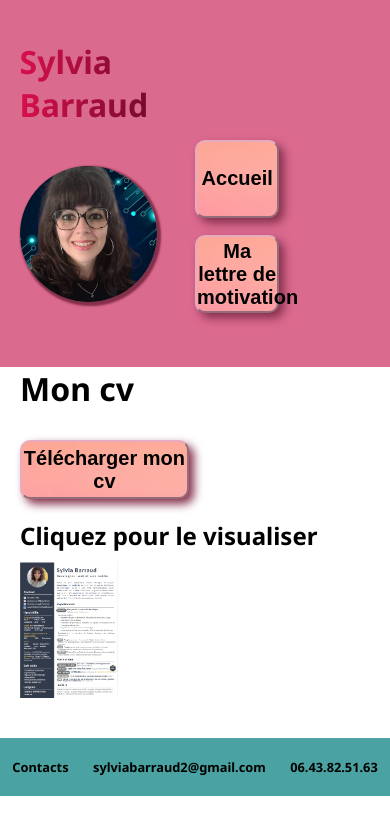
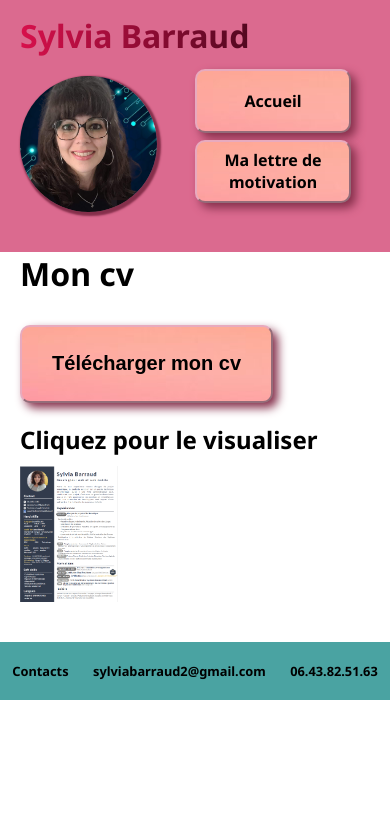
Before and after one commit to Sylviatoo/monsite2, a plain HTML site: page cvSB.html in a window 390 px wide. Drawn offline with Linux system fonts and the light colour scheme.

Commit message:
responsive settings

```diff
--- a/annexeCV.css
+++ b/annexeCV.css
@@ -30,9 +30,9 @@ body {
 
 nav>p {
     font-size: 2rem;
+    margin-left: 20px;
     font-weight: bold;
-    margin-left: 10%;
-    margin-bottom: 5%;
+    font-family: var(--police);
 }
 
 #citation{
@@ -57,8 +57,12 @@ header {
     align-items: center;
     padding-bottom: 20px;
     background-color: var(--backgroundcolor);
-    padding-top: 40px;
     padding-bottom: 40px;
+}
+
+header>nav{
+    grid-row: 1/2;
+    grid-column: 1/3;
 }
 
 header>img{
@@ -74,10 +78,11 @@ header>button {
     border-color: var(--buttoncolor);
     border-radius: 10px;
     box-shadow:var(--shadow) 5px 5px 10px;
-    font-size: 1.25rem;
+    font-size: 1rem;
     font-weight: bold;
-    width: 10vh;
-    height:20vw;
+    font-family: var(--police);
+    width: 80%;
+    height:90%;
     margin-bottom: 10px;
 }
 
@@ -103,8 +108,8 @@ main>.buttonc {
     box-shadow:var(--shadow) 5px 5px 10px;
     font-size: 1.25rem;
     font-weight: bold;
-    width: 20vh;
-    height:15vw;
+    width: 30vh;
+    height:20vw;
     margin-bottom: 20px;
     margin-top: 20px;
     margin-left: 20px;
@@ -173,7 +178,7 @@ footer {
     }
 
     footer{
-        font-size: 1.5rem;
+        font-size: 1rem;
     }
     }
 
@@ -216,7 +221,7 @@ footer {
     }
 
     footer {
-            font-size: 1.5rem;
+            font-size: 0.6rem;
             padding-bottom: 20px;
     }
     }
--- a/annexeLM.css
+++ b/annexeLM.css
@@ -34,16 +34,19 @@ header {
     grid-template-rows: repeat(3, 1fr);
     background-color: var(--backgroundcolor);
     margin:auto 0;
+    padding-bottom : 40px;
     justify-content: center;
     align-items: center;
-    padding-bottom: 20px;
+}
+
+header>nav{
+    grid-column: 1/3;
+    grid-row:1/2;
 }
 
 header>nav>p{
-    grid-column: 1/2;
-    grid-row:1/2;
     margin-left: 20px;
-    font-size: 3rem;
+    font-size: 2rem;
     font-weight: bold;
 }
 
@@ -72,9 +75,10 @@ header>button {
     box-shadow:var(--shadow) 5px 5px 10px;
     font-size: 1.25rem;
     font-weight: bold;
-    width: 10vh;
-    height:20vw;
+    width: 80%;
+    height:90%;
     margin-bottom: 10px;
+    font-family: var(--police);
 }
 
 h1 {
@@ -169,21 +173,21 @@ footer {
     }
 
     main>p{
-        font-size: 2rem;
+        font-size: 1.5rem;
         margin-left: 70px;
         margin-right: 70px;
     }
 
     #logo {
         width:30vw;
-        height:10vh;
+        height:20vh;
         margin-left: 60px;
         margin-top: 20px;
         margin-bottom: 20px;
     }
 
     footer, .contacts {
-        font-size: 1.5rem;
+        font-size: 1rem;
     }
 
     .contacts {
@@ -205,15 +209,14 @@ footer {
         margin-left: 80px;
     }
 
-
     header>img {
         margin-left: 120px;
     }
 
     .buttona, .buttonb {
         margin-left: 80px;
-        width:30vw;
-        height:15vh;
+        width:25vw;
+        height:20vh;
         font-size: 1.5rem;
     }
 
@@ -239,14 +242,14 @@ footer {
 
     #logo {
         width:30vw;
-        height:20vh;
+        height:30vh;
         margin-left: 60px;
         margin-top: 20px;
         margin-bottom: 20px;
     }
 
     footer, .contacts {
-        font-size: 2rem;
+        font-size: 0.6rem;
     }
 
     .contacts {
--- a/style.css
+++ b/style.css
@@ -30,19 +30,21 @@ body {
 
 header {
     background-color: var(--backgroundcolor);
-    padding-top: 40px;
     padding-bottom: 40px;
+}
+
+nav {
+    margin-bottom: 20px;
 }
 
 nav>p {
     font-size: 2rem;
     font-weight: bold;
-    margin-left: 10%;
-    margin-bottom: 5%;
+    margin-left: 20px;
 }
 
 #citation{
-    font-size: 1.5rem;
+    font-size: 1rem;
 }
 
 #dégradé {
@@ -56,23 +58,23 @@ nav>p {
 h1 {
     font-size: 2.5rem;
     text-align: center;
-    margin-bottom: 20px;
 }
 
 .conteneur {
     display:grid;
     grid-template-columns: repeat(2, 1fr);
     grid-template-rows: repeat(3, 1fr);
-    width:60vw;
-    height:40vh;
-    gap:40px;
-    margin:auto 0;
+    margin: auto 0;
+}
+
+.button1, .button2 {
+    margin-top: 30px;
 }
 
 .button1, .button2, .button3, .button4{
-    width: 120%;
-    height:70%;
-    margin-left: 50%;
+    width: 70%;
+    height: 40%;
+    margin-left: 20%;
 }
 
 .button1 {
@@ -100,8 +102,8 @@ h1 {
     grid-row: 1/2;
     border-radius: 50%;
     box-shadow: var(--shadow) 2px 2px 2px 2px;
-    width:70%;
-    margin-left: 40%;
+    width:40%;
+    margin-left: 30%;
 }
 
 header>div>button {
@@ -109,8 +111,9 @@ header>div>button {
     border-color: var(--buttoncolor);
     border-radius: 10px;
     box-shadow:var(--shadow) 5px 5px 10px;
-    font-size: 1.25rem;
+    font-size: 1rem;
     font-weight: bold;
+    font-family: var(--police);
 }
 
 span{
@@ -157,8 +160,8 @@ main>article>button{
     margin-bottom: 10px;
     font-size: 1rem;
     font-weight: bold;
-    width:40vw;
-    height:10vh;
+    width:50vw;
+    height:20vh;
 }
 
 footer {
@@ -169,7 +172,7 @@ footer {
     background-color: var(--footer);
     color: black;
     font-weight: bold;
-    font-size: 0.8rem;
+    font-size: 0.6rem;
     padding-top:20px;
     padding-bottom: 20px;
 }
@@ -193,8 +196,17 @@ footer {
 
     .button1, .button2, .button3, .button4{
         width: 20vw;
-        height:7vh;
+        height:10vh;
         margin-left: 35%;
+    }
+
+    .button2{
+        margin-top: 0;
+        margin-top: 20px;
+    }
+
+    .button3{
+        margin-top: 10px;
     }
 
     .button1 {
@@ -235,7 +247,7 @@ footer {
     }
 
     footer{
-        font-size: 1.5rem;
+        font-size: 1rem;
     }
 
     main>article{
```
Also changed, not shown: index.html (+8 -4 lines).
